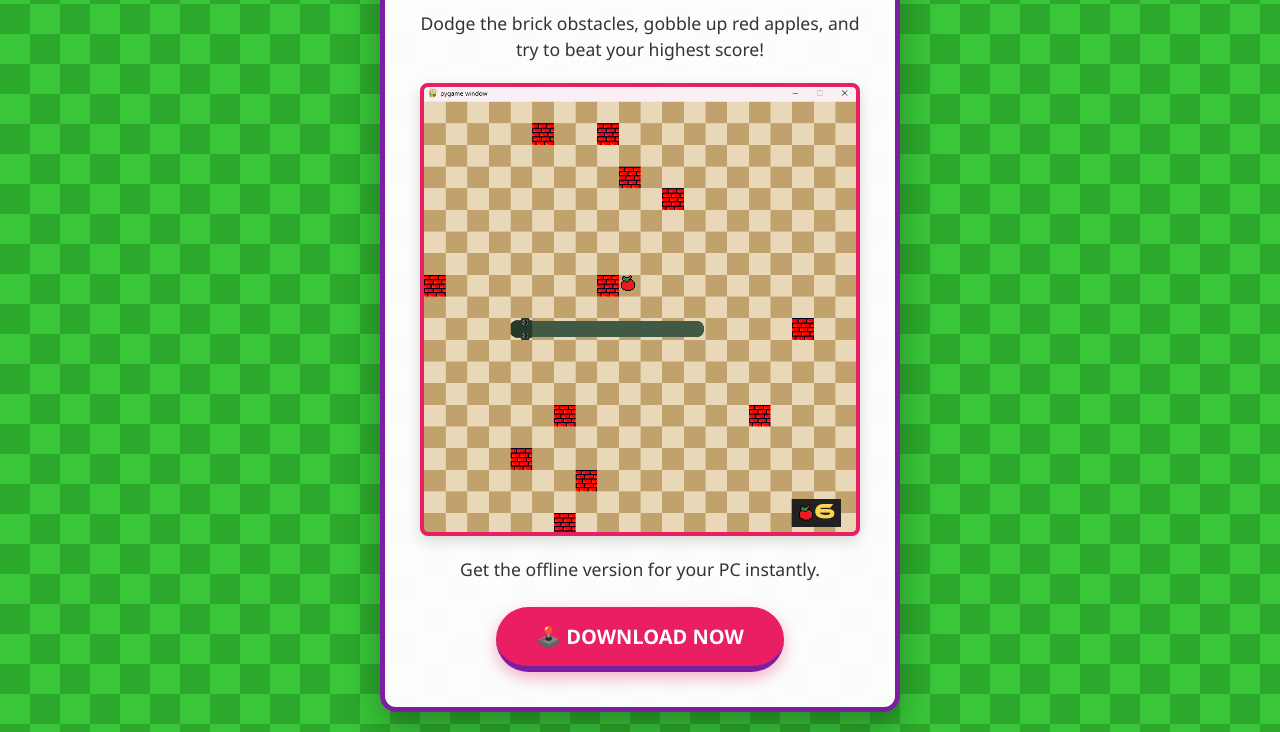
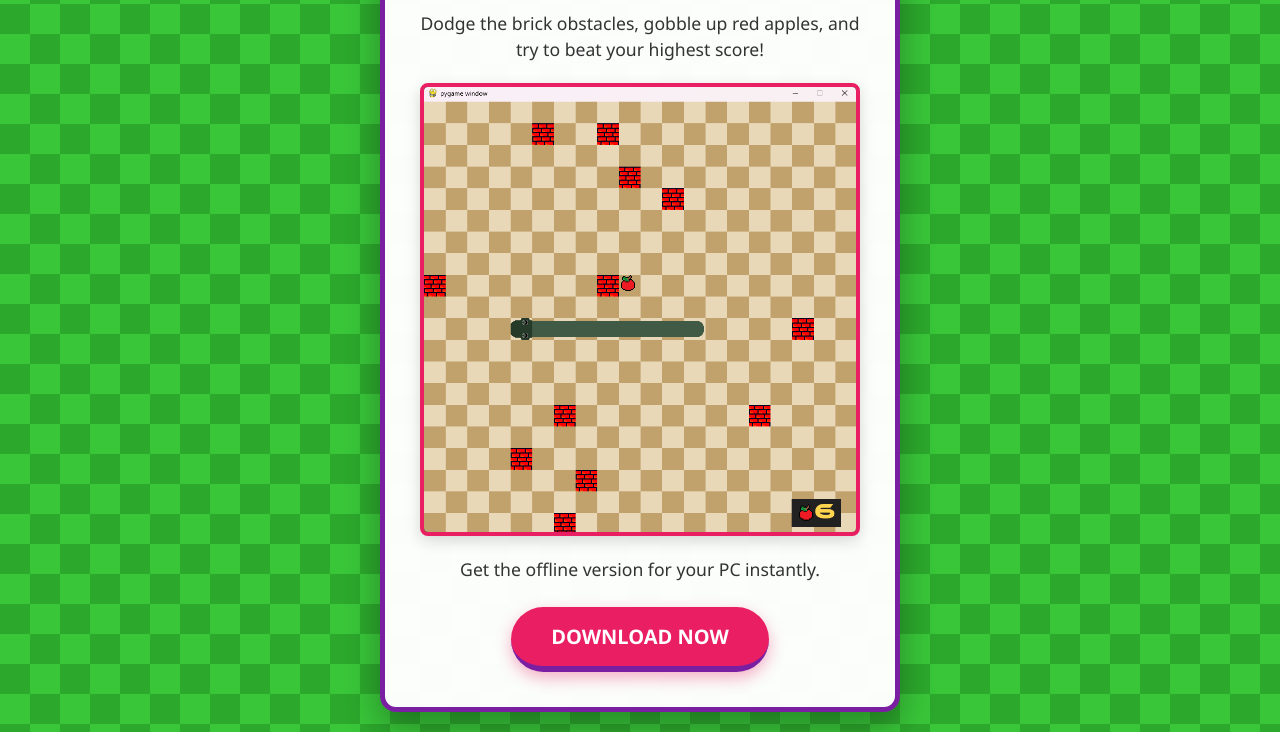
Before and after one commit to prodevmod/MySnakeGame, a plain HTML site: page index.html in a window 1280 px wide. Shown: the part 146-878 px from the top of the page. Drawn offline with Linux system fonts and the light colour scheme.

Commit message:
User-Friendly Download site3

```diff
--- a/index.html
+++ b/index.html
@@ -120,7 +120,7 @@
 
         <!-- Download Trigger -->
         <a href="dist/main.exe" download="SnakeGame.exe" class="download-btn">
-            🕹️ Download Now
+             Download Now
         </a>
     </div>
 
```
